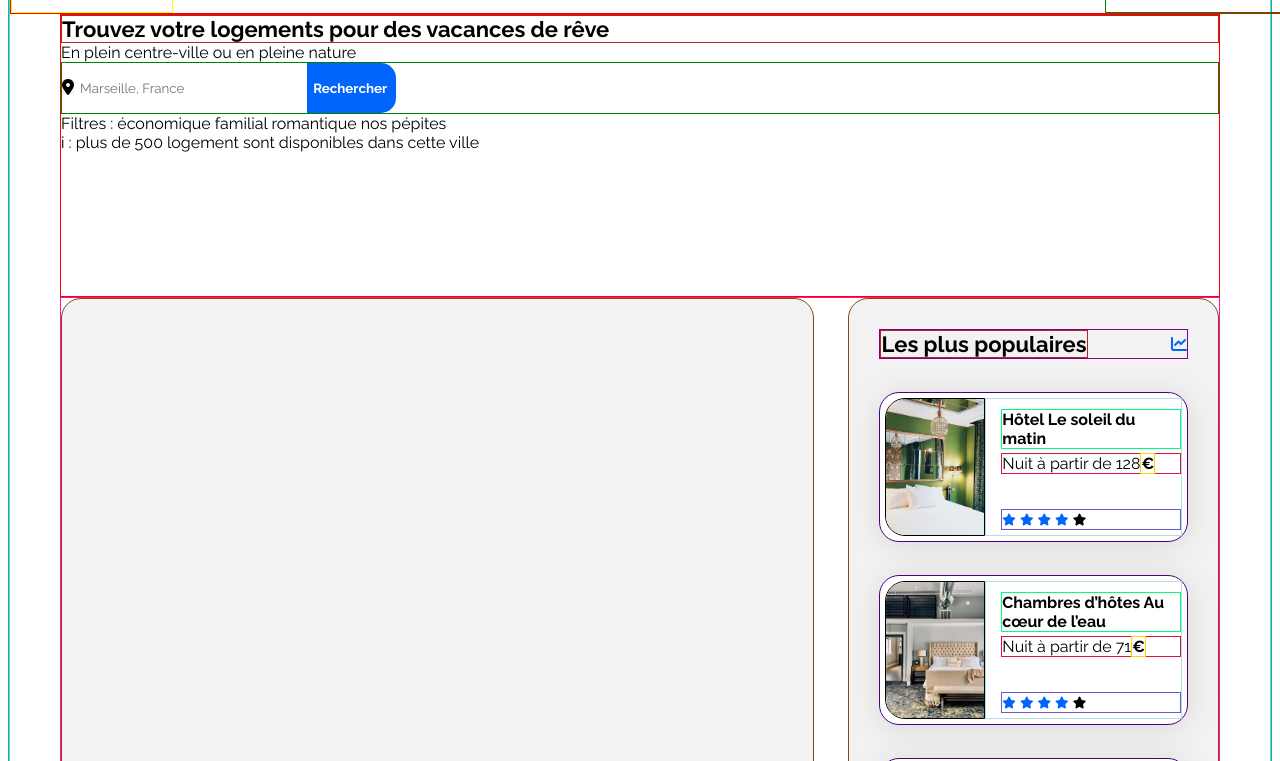
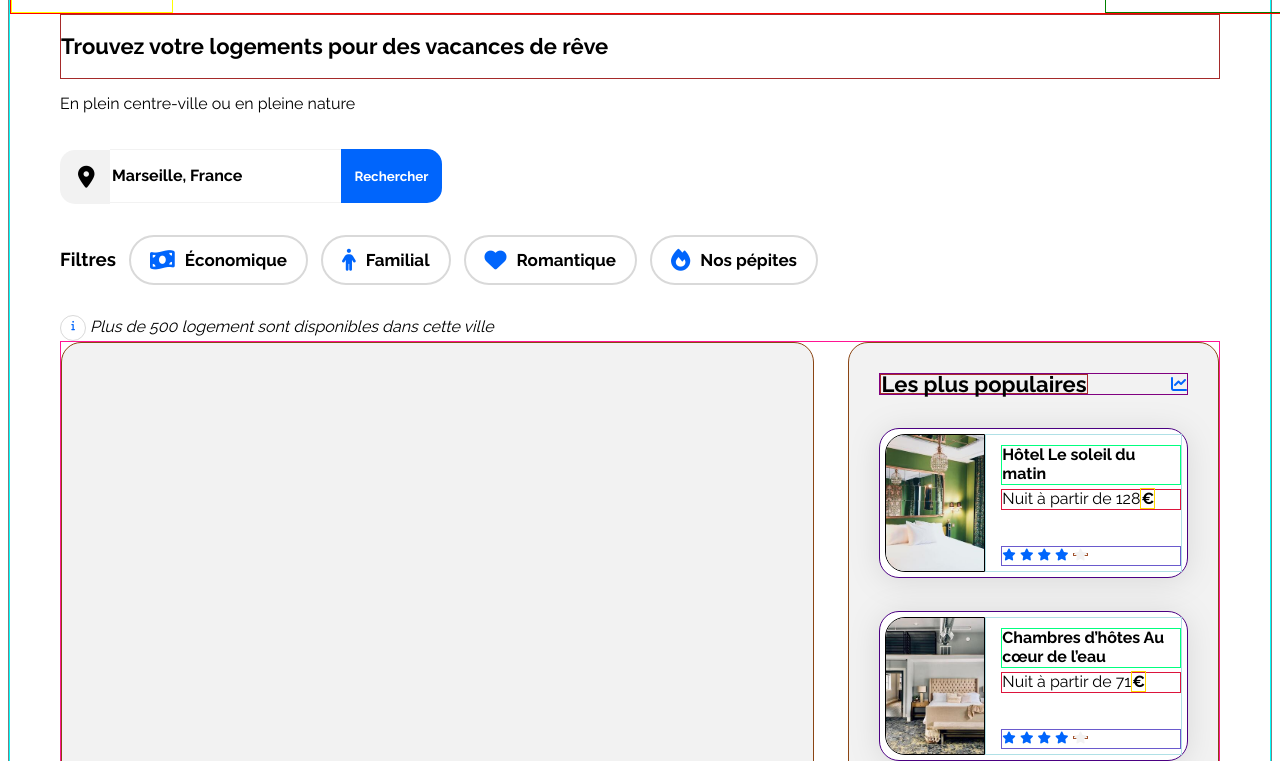
Before and after one commit to dontBelieveIt/OC-P2-BookieWebSite, a plain HTML site: page index.html in a window 1280 px wide. Shown: the part 77-838 px from the top of the page. Drawn offline with Linux system fonts and the light colour scheme.

Commit message:
Work realised on the <section> part : info-group. search-bar prototype; filter prototype; info message and headline.

```diff
--- a/css/style.css
+++ b/css/style.css
@@ -20,6 +20,7 @@ body {
     justify-content: center;
     border: 1px solid grey;
     font-size: 16px;
+    line-height: 18.78px;
 }
 
 header {
@@ -49,6 +50,31 @@ footer {
 
 }
 
+/***********************************************************
+ MAIN CONTAINER
+ ***********************************************************/
+ .main-container:not(header) {
+    width: 100%;
+    max-width: 1440px;
+    min-width: 320px;
+    padding: 0 50px;
+    box-sizing: border-box;
+    justify-content: center;
+    border: 1px solid cyan;
+}
+
+a {
+    color: inherit;
+    text-decoration: none;
+}
+a:hover {
+    color: var(--main-color);
+    transition: .8s;
+}
+a:active {
+    color: var(--main-color);
+}
+
 /************************************************************
     STYLE FOR HEADER
 ************************************************************/
@@ -72,66 +98,136 @@ footer {
 }
 
 /***********************************************************
- MAIN CONTAINER
- ***********************************************************/
-.main-container:not(header) {
-    width: 100%;
-    max-width: 1440px;
-    min-width: 320px;
-    padding: 0 50px;
-    box-sizing: border-box;
-    justify-content: center;
-    border: 1px solid cyan;
-}
-
-a {
-    color: inherit;
-    text-decoration: none;
-}
-/***********************************************************
  INFO GROUP : RESEARCH BAR, FILTERS
  ***********************************************************/
  .info-group {
-    height: 281px;
-    border: 1px solid red;
+    /* border: 1px solid red; */
     margin : auto;
 }
-  .headline {
+/* .headline {
 
-  }
+} */
+
+/****** Search bar ***********/
 .search-bar {
     display: flex;
-    border: 1px solid green;
-    height: 50px;
+    position : relative;
+    height: 51px;
+    width: 500px;
     justify-content: flex-start;
     align-items: center;
+    margin-top: 35px;
+    margin-bottom: 35px;
 }
 #icone-recherche {
     color:black;
-    background-color: var(--main-bg-color);
-    display: inline;
+    display: flex;
+    position : relative;
+    left: 18px;
+    font-size: 22px;
 }
+
+.search-bar-icon {
+    display: inline-flex;
+    background-color: #F2F2F2;
+    width: 50px;
+    height: 54px;
+    position: relative;
+    right:0;
+    margin: 0;
+    top: 4px;
+    align-items: center;
+    border-radius: 15px 0px 0px 15px;
+}
+.searchTerm {
+    color: black;
+    font-weight: bold;
+}
+
 input#rechercher-villes {
     display: inline;
-    height: inherit;
-    border: none;
+    height: 50px;
+    border-right: none;
+    border-left: none;
+    border-top: 1px solid #F2F2F2;
+    border-bottom: 1px solid #F2F2F2;
+    position: relative;
+    margin: 0;
+    left: -4px;
+    right: 0;
+}
+input[type="text"]::placeholder {
+    color: black;
+    font-size: 16px;
 }
 #recherche-submit-button {
     display: inline;
-    background-color: var(--main-color);
+    background-color: #0065FC;
     color: white;
     font-weight: bold;
     border: none;
     border-radius: 0px 15px 15px 0px;
-    height: 50px;
-    left: 0;
+    height: 54px;
+    position: relative;
+    margin: 0;
+    left: -8px;
+    bottom: 0px;
+    cursor: pointer;
+    text-align: center;
+    align-items: center;
+    justify-content: flex-start;
+    padding: 1em;
 }
 
 .filter-bar {
+    height: 50px;
+    width: 758px;
+    display: flex;
+    position: relative;
+    align-items: center;
+    justify-content: space-between;
+}
+.filter-button {
+    background-color: transparent;
+    padding: 4px 19px 4px 19px;
+    height: 50px;
+    border-radius: 25px;
+    border: 2px solid var(--light-brown);
+    font-size: 17px;
+    font-weight: 700;
+    align-items: center;
+    text-align: center;
+    display: flex;
+    flex-wrap: wrap;
+}
+.filter-button:hover {
+    background-color: #DEEBFF;
+    transition: 0.8s;
+}
+#filter-button-icon {
+    color: #0065FC;
+    font-size: 22px;
+    margin-right: 10px;
+}
 
+.info-bar {
+    display: flex;
+    align-items: center;
+    margin-top: 30px;
+    font-size: 16px;
+    font-style: italic;
 }
-  .info-bar {
-
+#info-bar-icon {
+    border: 1px solid var(--light-brown);
+    border-radius: 20px;
+    height: 24px;
+    width: 24px;
+    font-size: 10px;
+    text-align: center;
+    line-height: 19px;
+    justify-content: center;
+    align-self: center;
+    margin-right: 4px;
 }
 /***********************************************************
 SECTION
@@ -169,7 +265,7 @@ SECTION
 }
 
 .neutral-star {
-    color: var(--main-bg-color)
+    color: var(--main-bg-color);
     border: 1px solid sienna;
 }
 
@@ -268,7 +364,7 @@ Hebergements And Populaires
     display:grid;
     max-height: 163px;
     height: 100%;
-    grid-template-colums: 1fr;
+    grid-template-columns: 1fr;
     grid-template-rows: 72px 1fr 1fr 1fr;
     border: 1px solid green;
   }
--- a/index.html
+++ b/index.html
@@ -23,8 +23,8 @@
             </div>
             <nav>
                 <div class="navBar">
-                        <div class="navItems">Hébergements</div>
-                        <div class="navItems">Activités</div>
+                        <div class="navItems"><a href="#hebergements">Hébergements</a></div>
+                        <div class="navItems"><a href="#activite">Activités</a></div>
                 </div>
 
             </nav>
@@ -34,27 +34,41 @@
         <main>
             <section class="info-group">
                 <div class="headline">
-                    <div class="section-title">Trouvez votre logements pour des vacances de rêve</div>
-                    En plein centre-ville ou en pleine nature
+                    <div class="section-title"><p>Trouvez votre logements pour des vacances de rêve</p></div>
+                    <p>En plein centre-ville ou en pleine nature</p>
                 </div>
                 <div class="search-bar">
-                <form method="get" action="">
-                    <p>
+                    <form method="get" action="">
+                        <p>
+                        <div class="search-bar-icon">
                         <label for="recherche" id="recherche-label"><i class="fa-solid fa-location-dot" id="icone-recherche"></i></label>
-                        <input type="text" name="recherche" id="rechercher-villes" placeholder="Marseille, France" size="30" maxlength="20">
-                        <input type="submit" id="recherche-submit-button" value="Rechercher ">
-                    </p>
-                </form>
+                    </div>
+                            <input type="text" class="searchTerm" name="recherche" id="rechercher-villes" placeholder="Marseille, France" size="30" maxlength="20">
+                            <input type="submit" id="recherche-submit-button" value="Rechercher">
+                        </p>
+                    </form>
                 </div>
                 <div class="filter-bar">
-                Filtres : économique familial romantique nos pépites
+                    <h3>Filtres</h3>
+                    <button class="filter-button">
+                        <i class="fa-solid fa-money-bill-wave" id="filter-button-icon"></i> Économique
+                    </button>
+                        <button class="filter-button">
+                        <i class="fa-solid fa-person"  id="filter-button-icon"></i> Familial
+                        </button>
+                        <button class="filter-button">
+                        <i class="fa-solid fa-heart" id="filter-button-icon"></i> Romantique
+                        </button>
+                        <button class="filter-button">
+                        <i class="fa-solid fa-fire" id="filter-button-icon"></i> Nos pépites
+                        </button>
                 </div>
                 <div class="info-bar">
-                i : plus de 500 logement sont disponibles dans cette ville
+                    <i class="fa-solid fa-info" id="info-bar-icon"></i> Plus de 500 logement sont disponibles dans cette ville
                 </div>
             </section>
             <div class="hebergements-and-populaires">
-                <section class="hebergements">
+                <section class="hebergements" id="hebergements">
 
                 </section>
                 <section class="populaires">
@@ -123,7 +137,7 @@
                     </div>
                 </section>
             </div>
-            <section class="activite-marseille">
+            <section class="activite-marseille" id="activite">
                 <div class="section-title">Activités à Marseille</div>
             </section>
         </main>
```
Lines whose indentation alone changed are shown as unchanged.
